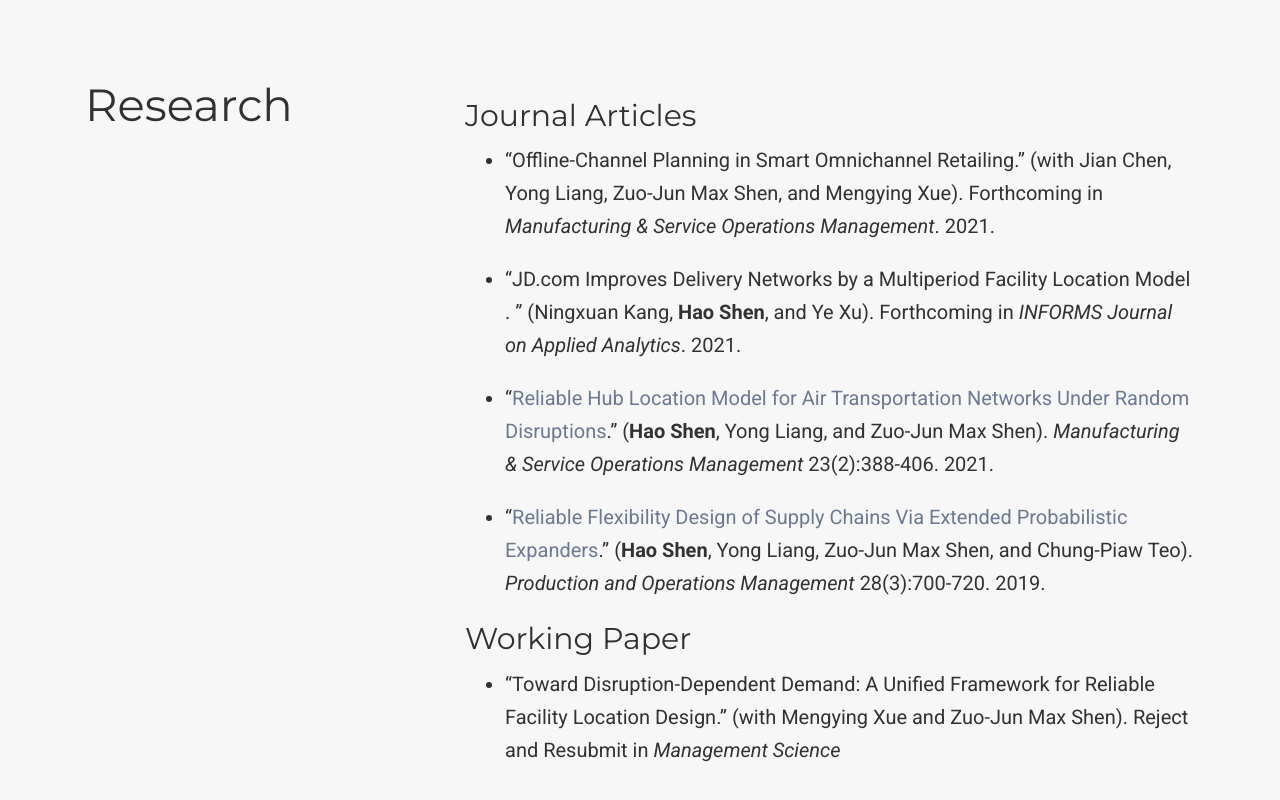
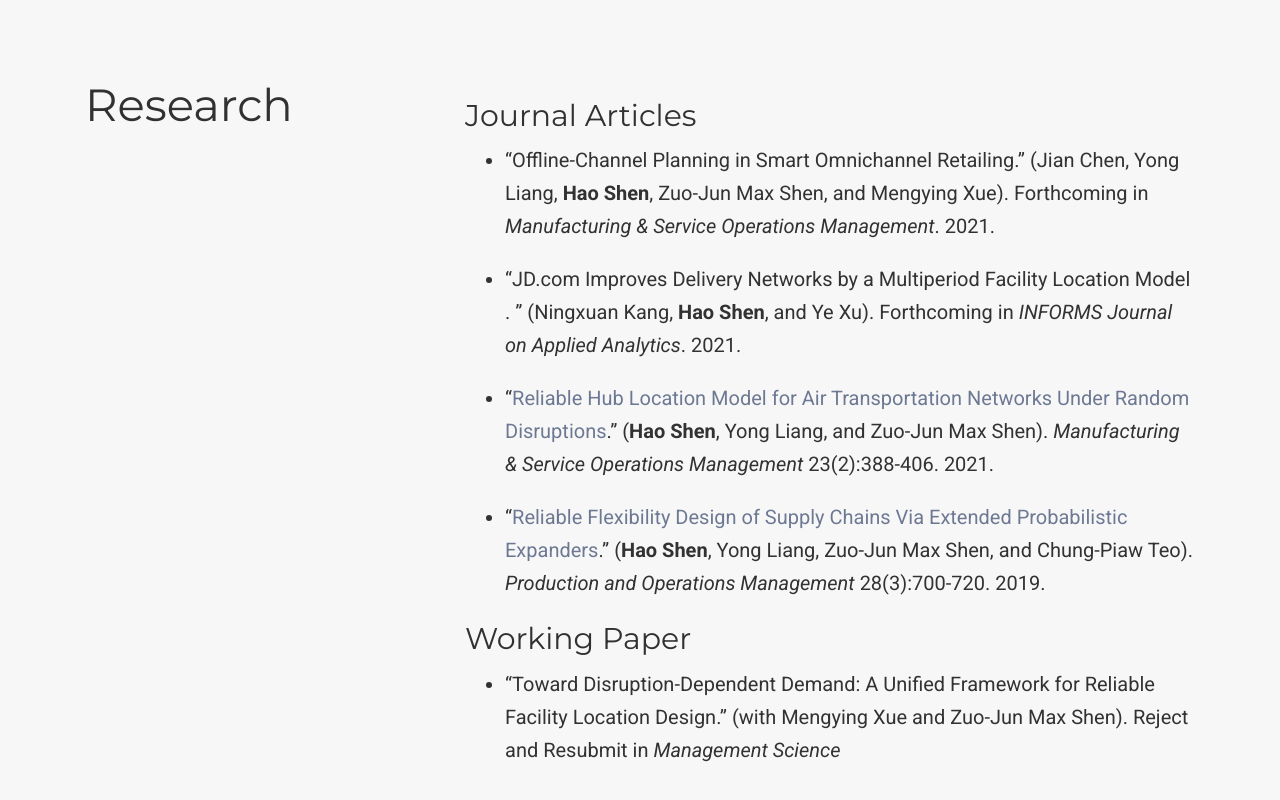
Before and after one commit to HaoMShen/HaoMShen.github.io, a plain HTML site: page index.html in a window 1280 px wide. Shown: the part 788-1588 px from the top of the page. Drawn offline with nearby package versions, Linux system fonts and the light colour scheme; some icons are missing.

Commit message:
Update index.html

```diff
--- a/index.html
+++ b/index.html
@@ -452,7 +452,7 @@
 
 <ul>
 
-<li><p>&ldquo;<a>Offline-Channel Planning in Smart Omnichannel Retailing</a>.&rdquo; (with Jian Chen, Yong Liang, Zuo-Jun Max Shen, and Mengying Xue). Forthcoming in <em>Manufacturing &amp; Service Operations Management</em>. 2021.</p></li>
+<li><p>&ldquo;<a>Offline-Channel Planning in Smart Omnichannel Retailing</a>.&rdquo; (Jian Chen, Yong Liang, <b>Hao Shen</b>, Zuo-Jun Max Shen, and Mengying Xue). Forthcoming in <em>Manufacturing &amp; Service Operations Management</em>. 2021.</p></li>
 
 <li><p>&ldquo;<a>JD.com Improves Delivery Networks by a Multiperiod Facility Location Model </a>. &rdquo; (Ningxuan Kang, <b>Hao Shen</b>, and Ye Xu). Forthcoming in <em>INFORMS Journal on Applied Analytics</em>. 2021.</p></li>
 
```
